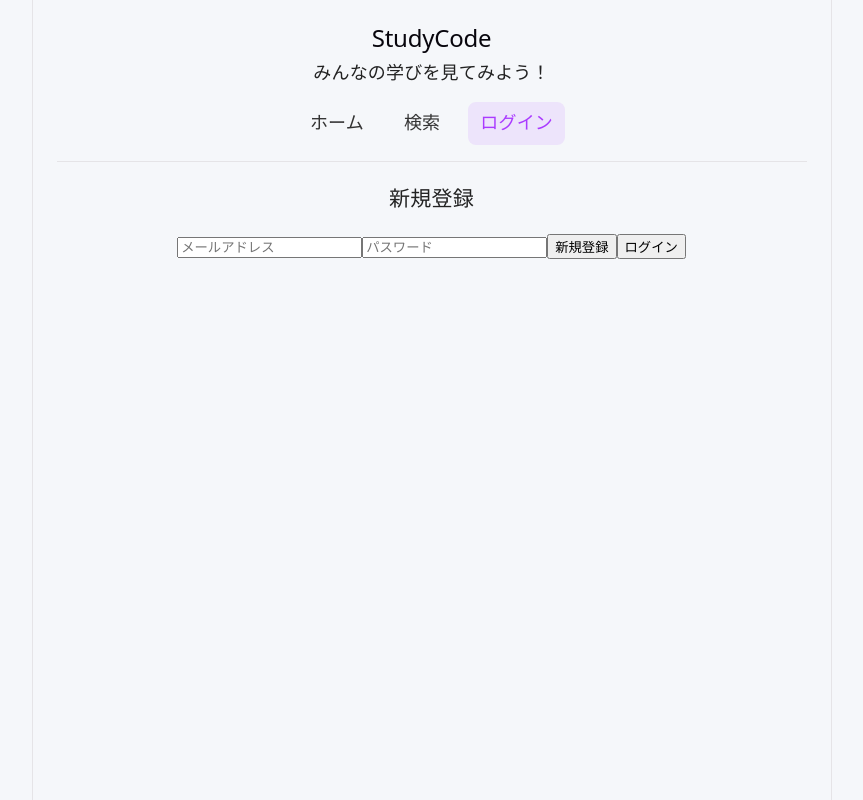
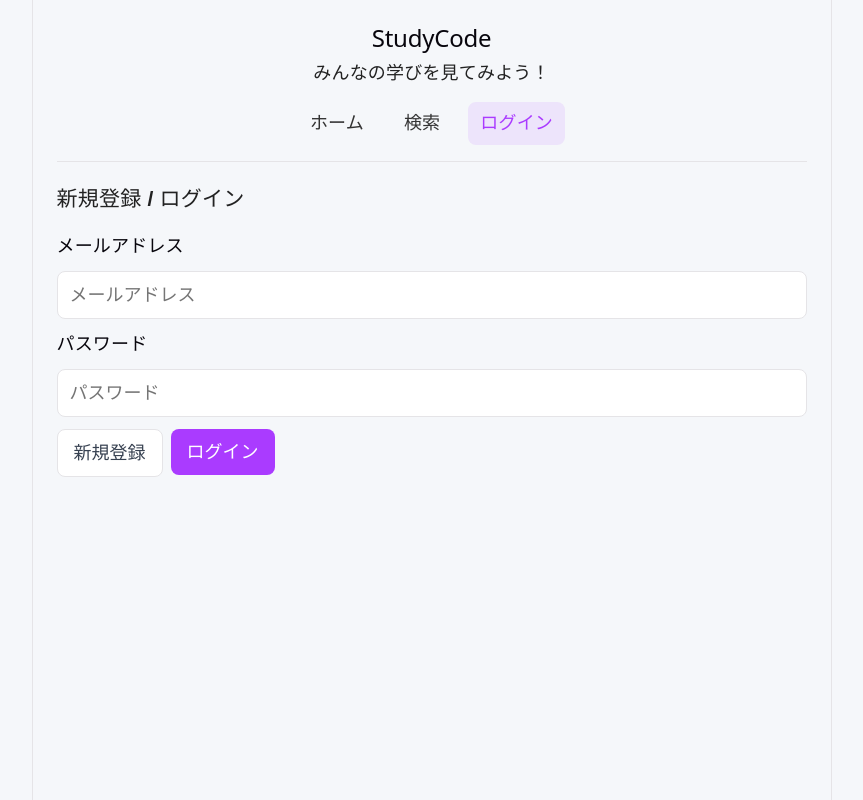
Before and after one commit to s23s232h-design/StudyCode, a React (Vite) app: page /login in a window 1280 px wide. Shown: the whole page, without its empty margins (201-1064 px from the left). Built offline with nearby package versions, Linux system fonts and the light colour scheme; no server answers; the database is empty.

Commit message:
ログイン画面・返信フォーム・投稿詳細・返信カードを整える

```diff
--- a/src/components/Login.jsx
+++ b/src/components/Login.jsx
@@ -33,7 +33,7 @@ function Login() {
       return;
     }
     setIsLoading(true);
-    const { data, error } = await supabase.auth.signUp({
+    const { error } = await supabase.auth.signUp({
       email: email,
       password: password
     });
@@ -71,25 +71,37 @@ function Login() {
   }
 
   return (
-    <div>
-      <h3>新規登録</h3>
+    <div className="auth-page">
+      <h3>新規登録 / ログイン</h3>
 
-      <form>
+      <form className="auth-form">
+        <label className="form-label" htmlFor="email">
+          メールアドレス
+        </label>
         <input
+          id="email"
+          className="form-input"
           type="email"
           placeholder="メールアドレス"
           value={email}
           onChange={(event) => setEmail(event.target.value)}
         />
 
+        <label className="form-label" htmlFor="password">
+          パスワード
+        </label>
         <input
+          id="password"
+          className="form-input"
           type="password"
           placeholder="パスワード"
           value={password}
           onChange={(event) => setPassword(event.target.value)}
         />
 
+        <div className="auth-actions">
           <button
+            className="secondary-button"
             type="button"
             onClick={signUp}
             disabled={isLoading}
@@ -97,16 +109,18 @@ function Login() {
             {isLoading ? "処理中..." : "新規登録"}
           </button>
           <button
+            className="primary-button"
             type="button"
             onClick={signIn}
             disabled={isLoading}
           >
             {isLoading ? "処理中..." : "ログイン"}
           </button>
+        </div>
       </form>
 
       {message && (
-        <p>{message}</p>
+        <p className="auth-message">{message}</p>
       )}
     </div>
   );
--- a/src/components/PostDetail.jsx
+++ b/src/components/PostDetail.jsx
@@ -117,26 +117,30 @@ function PostDetail({ user }) {
   }
 
   return (
-    <div>
-      <p>
-        <Link to={`/users/${post.user_id}`}>
+    <div className="post-detail">
+      <div className="post-detail-card">
+        <div className="post-detail-header">
+          <Link className="post-username" to={`/users/${post.user_id}`}>
             {post.profiles?.username}
           </Link>
-      </p>
-      <p>{formatDateTime(post.created_at)}</p>
-      <h2>「{post.term}」</h2>
-      <p>{post.explanation}</p>
-      <p>♡ {post.likes?.length ?? 0}</p>
+          <span className="post-time">{formatDateTime(post.created_at)}</span>
+        </div>
+        <h2 className="post-term">「{post.term}」</h2>
+        <p className="post-explanation">{post.explanation}</p>
+        <p className="post-detail-likes">♡ {post.likes?.length ?? 0}</p>
+      </div>
+      <section className="reply-section">
         <h3>返信</h3>
         {replyError && (
-        <p>{replyError}</p>
+          <p className="error">{replyError}</p>
         )}
         {user && (
           <ReplyForm onSubmitReply={addReply} />
         )}
         {replyActionError && (
-          <p>{replyActionError}</p>
+          <p className="error">{replyActionError}</p>
         )}
+        <div className="reply-list">
           {replyError ? null : (
             replies.length === 0 ? (
               <p>まだ返信はありません</p>
@@ -156,6 +160,8 @@ function PostDetail({ user }) {
             )
           )}
         </div>
+      </section>
+    </div>
   );
 }
 
--- a/src/components/Reply.jsx
+++ b/src/components/Reply.jsx
@@ -11,21 +11,23 @@ function Reply({
   deleteReplyError
 }) {
   return (
-    <div>
-      <p>
-        <Link to={`/users/${userId}`}>
+    <div className="reply-card">
+      <div className="reply-header">
+        <Link className="post-username" to={`/users/${userId}`}>
           {username}
         </Link>
-      </p>
-      <RelativeTime createdAt={createdAt} />
-      <p>{content}</p>
+        <span className="post-time">
+          <RelativeTime createdAt={createdAt} />
+        </span>
+      </div>
+      <p className="reply-content">{content}</p>
       {canDelete && (
-        <button onClick={onDelete}>
+        <button className="danger-button small-button" onClick={onDelete}>
           削除
         </button>
       )}
       {deleteReplyError && (
-        <p>{deleteReplyError}</p>
+        <p className="error">{deleteReplyError}</p>
       )}
     </div>
   );
--- a/src/components/ReplyForm.jsx
+++ b/src/components/ReplyForm.jsx
@@ -16,8 +16,9 @@ function ReplyForm({ onSubmitReply }) {
   }
 
   return (
-    <form onSubmit={handleSubmit}>
+    <form className="reply-form" onSubmit={handleSubmit}>
       <textarea
+        className="form-textarea"
         value={content}
         onChange={(event) =>
           setContent(event.target.value)
@@ -25,7 +26,7 @@ function ReplyForm({ onSubmitReply }) {
         placeholder="返信を入力"
       />
 
-      <button type="submit">
+      <button className="primary-button" type="submit">
         返信
       </button>
     </form>
--- a/src/index.css
+++ b/src/index.css
@@ -488,3 +488,84 @@ nav a:hover {
     align-items: flex-start;
   }
 }
+
+.auth-page,
+.post-detail,
+.reply-section {
+  text-align: left;
+}
+
+.auth-form,
+.reply-form {
+  display: flex;
+  flex-direction: column;
+  gap: 12px;
+}
+
+.auth-actions {
+  display: flex;
+  gap: 8px;
+  flex-wrap: wrap;
+}
+
+.auth-message {
+  margin-top: 16px;
+}
+
+.post-detail-card {
+  background-color: white;
+  border: 1px solid var(--border);
+  border-radius: 12px;
+  padding: 20px;
+  margin-bottom: 24px;
+}
+
+.post-detail-header,
+.reply-header {
+  display: flex;
+  justify-content: space-between;
+  align-items: center;
+  gap: 12px;
+  margin-bottom: 12px;
+}
+
+.post-detail-likes {
+  margin-top: 12px;
+}
+
+.reply-section {
+  margin-top: 24px;
+}
+
+.reply-form {
+  margin-bottom: 24px;
+}
+
+.reply-list {
+  display: flex;
+  flex-direction: column;
+  gap: 12px;
+}
+
+.reply-card {
+  background-color: white;
+  border: 1px solid var(--border);
+  border-radius: 10px;
+  padding: 16px;
+}
+
+.reply-content {
+  margin-bottom: 12px;
+  line-height: 1.6;
+}
+
+@media (max-width: 600px) {
+  .post-detail-card {
+    padding: 16px;
+  }
+
+  .post-detail-header,
+  .reply-header {
+    align-items: flex-start;
+  }
+}
```
Lines whose indentation alone changed are shown as unchanged.
